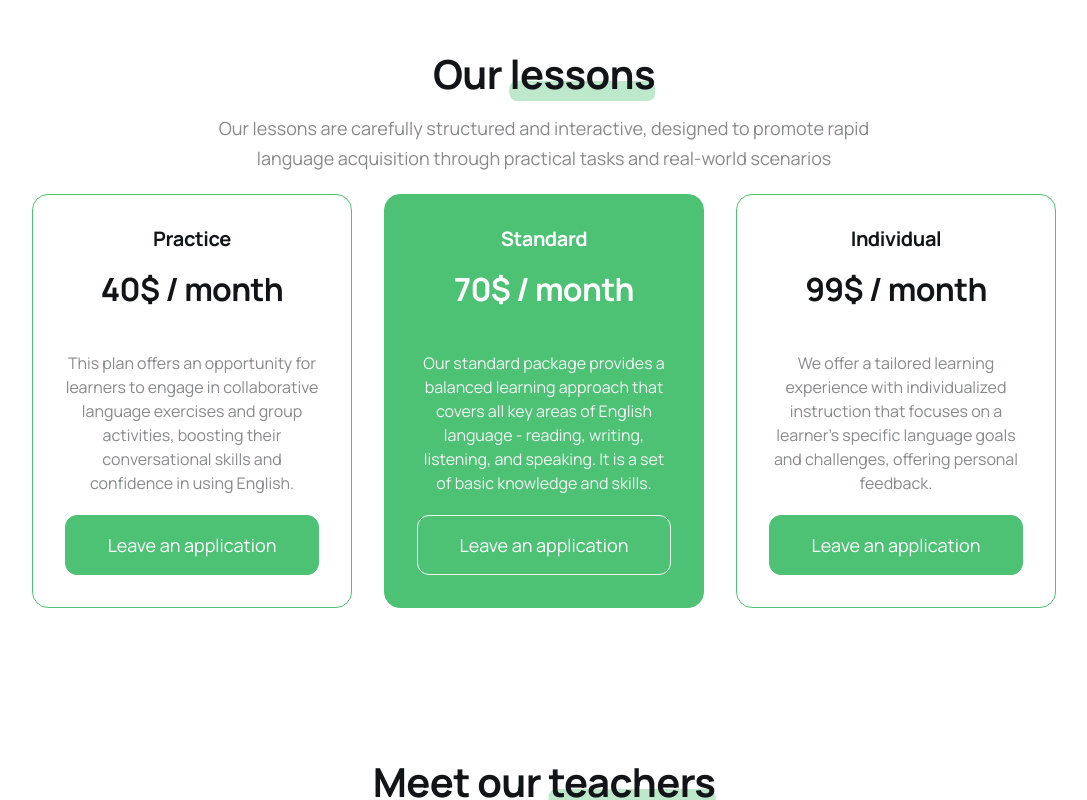
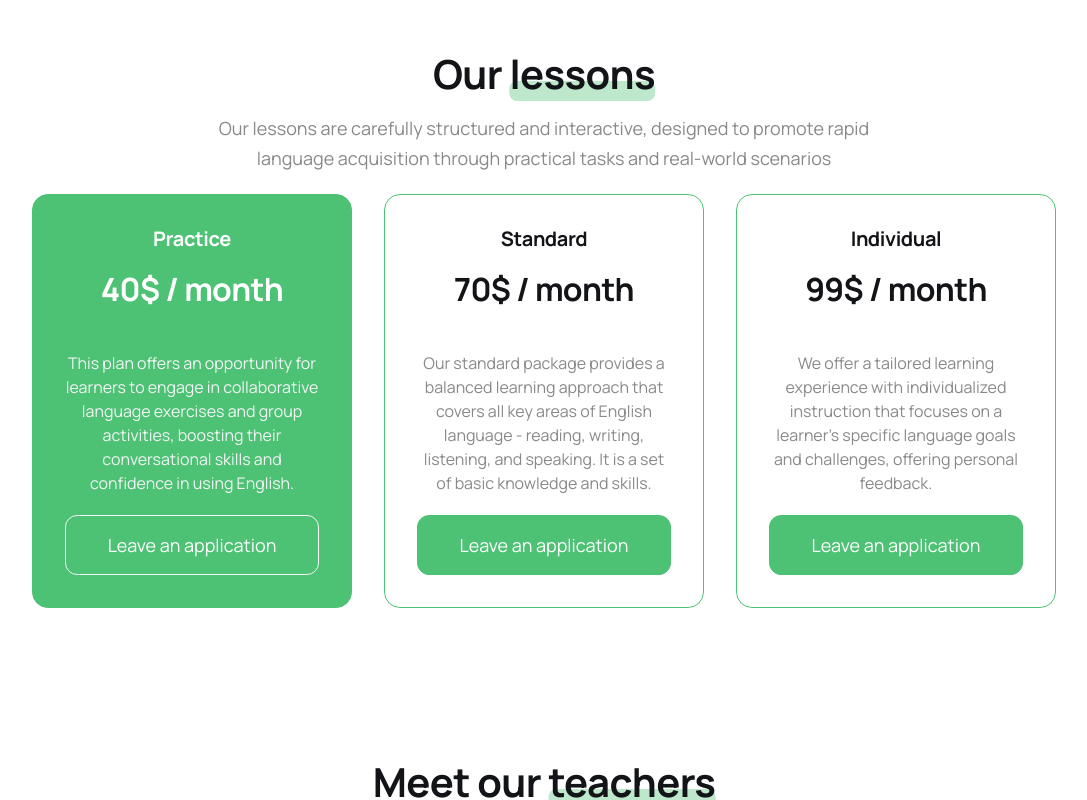
Before and after one commit to AntoninaSych/project-group-5, a website built with Vite: page src/index.html in a window 1280 px wide. In both pictures the pointer is over the item 287 px from the left and 1199 px from the top of the page. Shown: the part 799-1599 px from the top of the page, without its empty margins (96-1183 px from the left). Built offline with nearby package versions, Linux system fonts and the light colour scheme.

Commit message:
add animation and change behaviour on hover

```diff
--- a/src/css/our_lessons.css
+++ b/src/css/our_lessons.css
@@ -6,11 +6,6 @@
     display: flex;
     flex-direction: column;
     align-items: center;
-}
-
-.prices-container li:nth-child(2n) {
-    background-color: var(--green);
-    color: var(--white);
 }
 
 .price-option {
@@ -46,7 +41,16 @@
     text-align: center;
 }
 
-.prices-container li:nth-child(2n) .offer {
+.price-option:hover,
+.price-option:active{
+    animation: shake 2s;
+    transition-timing-function: cubic-bezier(0.4, 0, 0.2, 1);;
+    background-color: var(--green);
+    color: var(--white);
+}
+
+.price-option:hover .offer,
+.price-option:active .offer {
     color: var(--gray);
 }
 
@@ -54,10 +58,10 @@
     margin-top: 20px;
 }
 
-.prices-container li:nth-child(2n) .our-lesson-button,
-.prices-container li:nth-child(2n) .our-lesson-button:hover,
-.prices-container li:nth-child(2n) .our-lesson-button:active,
-.prices-container li:nth-child(2n) .our-lesson-button:focus {
+.price-option:hover .our-lesson-button,
+.price-option:hover .our-lesson-button:hover,
+.price-option:hover .our-lesson-button:active,
+.price-option:hover .our-lesson-button:focus {
     border: var(--gray) solid 1px;
 }
 
@@ -110,3 +114,21 @@
         font-size: 16px;
     }
 }
+
+@keyframes shake {
+    0%,
+    50%,
+    100% {
+      transform: rotate(0deg);
+    }
+
+    10%,
+    30% {
+      transform: rotate(-10deg);
+    }
+
+    20%,
+    40% {
+      transform: rotate(10deg);
+    }
+  }
```
